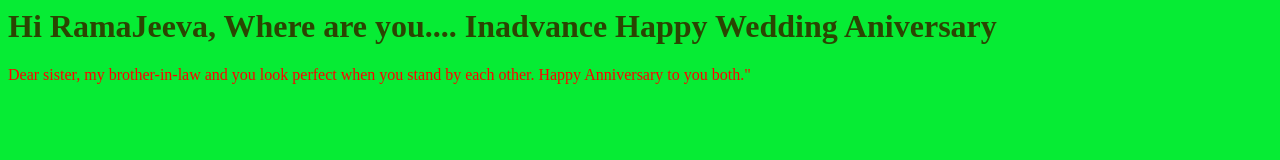
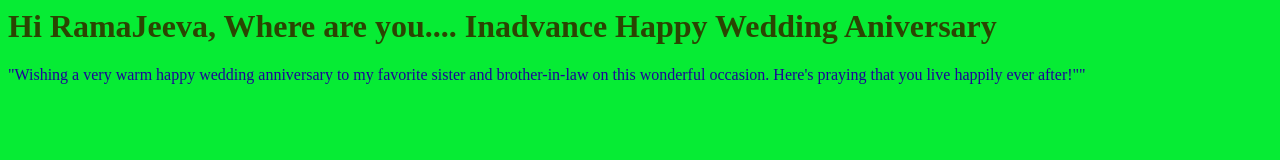
Before and after one commit to DevPhani23/dockerfiles, a plain HTML site: page COPY/index.html in a window 1280 px wide. Drawn offline with Linux system fonts and the light colour scheme.

Commit message:
dockerfile

```diff
--- a/COPY/index.html
+++ b/COPY/index.html
@@ -1,3 +1,3 @@
 <body style="background-color:rgb(6, 236, 52);"></body>
 <h1 style="color:rgb(42, 69, 2) ;"> Hi RamaJeeva, Where are you.... Inadvance Happy Wedding Aniversary </h1>
-<p1 style="color:red;">Dear sister, my brother-in-law and you look perfect when you stand by each other. Happy Anniversary to you both."</p1>
+<p1 style="color:rgb(29, 4, 153);" style="font-size:160%;" >"Wishing a very warm happy wedding anniversary to my favorite sister and brother-in-law on this wonderful occasion. Here's praying that you live happily ever after!""</p1>
```
